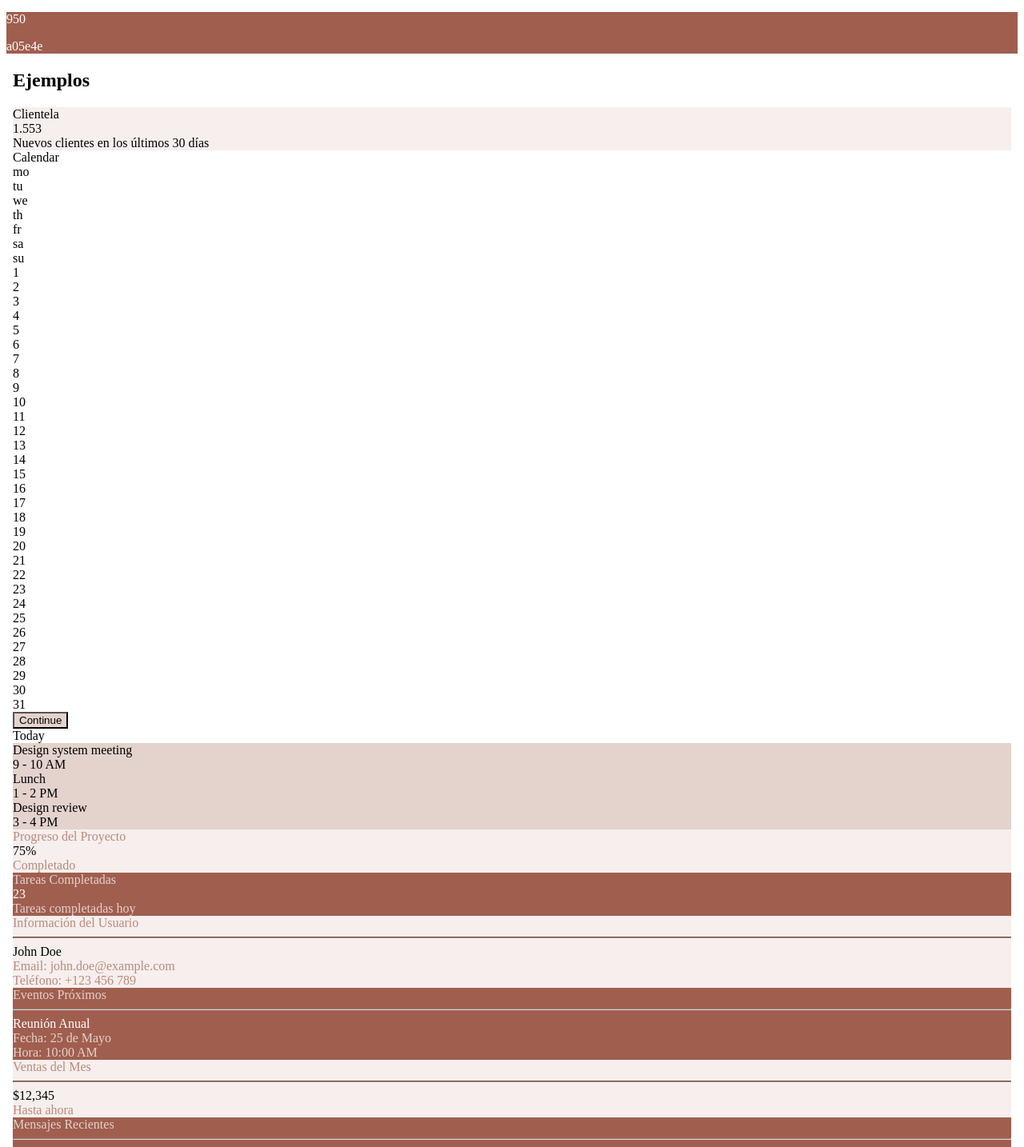
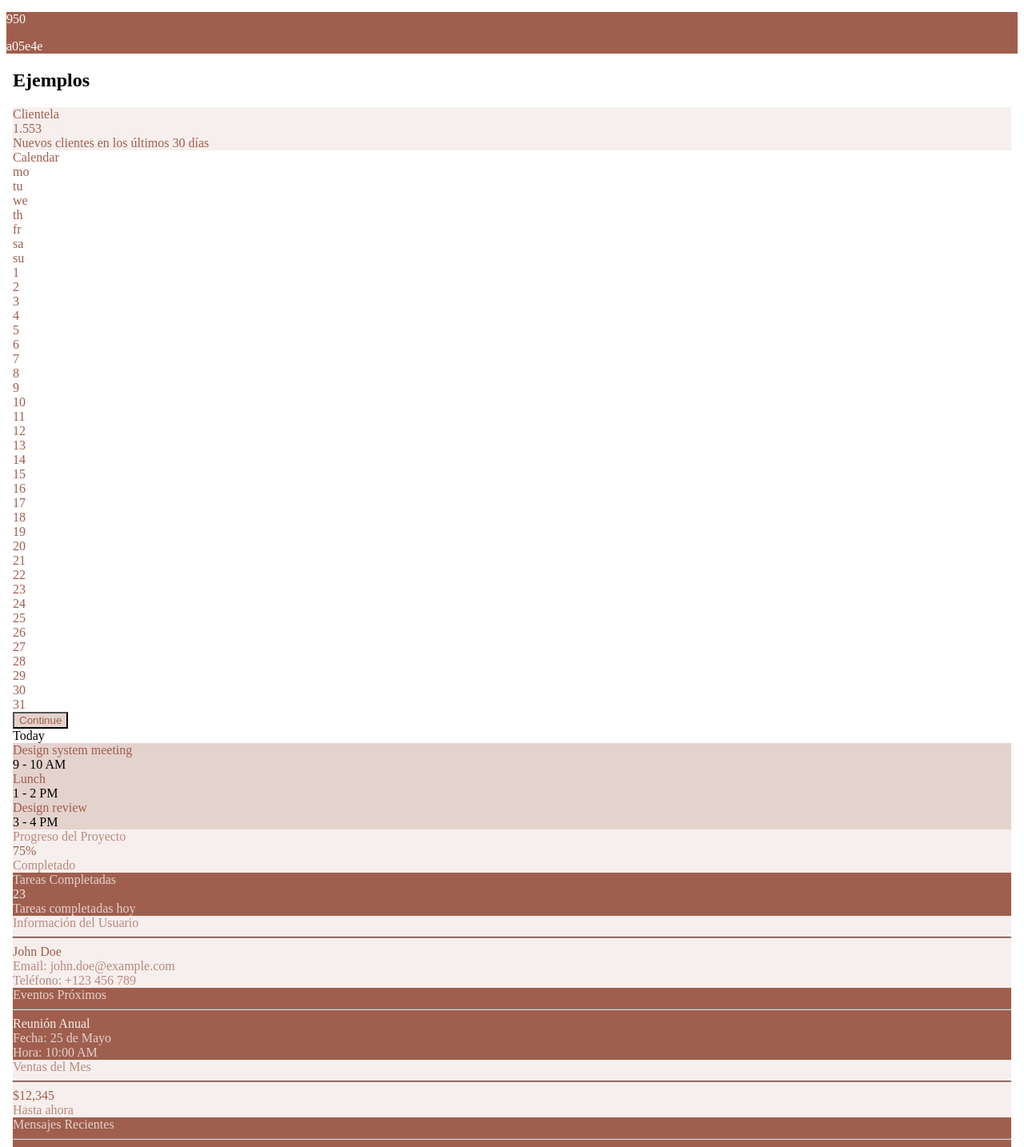
Before and after one commit to Leo-Spj/Generador-de-Paletas-de-Color-para-TailwindCss, a React (Vite) app in the folder src/renderer/: page / in a window 1280 px wide. Shown: the part 960-2394 px from the top of the page at 80% size. Built offline with nearby package versions, Linux system fonts and the light colour scheme.

Commit message:
Refactorizar colores de tarjetas en Examples.jsx

```diff
--- a/src/renderer/src/components/Examples.jsx
+++ b/src/renderer/src/components/Examples.jsx
@@ -20,37 +20,37 @@ function Examples({ paleta }) {
 
             {/* <!-- Card 1 --> */}
             <div style={{ backgroundColor: `#${paleta[0]}` }} className="rounded-lg shadow p-6">
-              <div className="text-sm uppercase" style={{ color: determinarOscuro(`#${paleta[0]}`) ? "#ffffff" : "#000000" }}>
+              <div className="text-sm uppercase" style={{ color: determinarOscuro(`#${paleta[0]}`) ? `#${paleta[0]}` : `#${paleta[10]}` }}>
                 Clientela
               </div>
-              <div className="text-6xl font-bold mt-2" style={{ color: determinarOscuro(`#${paleta[0]}`) ? "#ffffff" : "#000000" }}>
+              <div className="text-6xl font-bold mt-2" style={{ color: determinarOscuro(`#${paleta[0]}`) ? `#${paleta[0]}` : `#${paleta[10]}` }}>
                 1.553
                 <i className="fas fa-arrow-up"></i>
               </div>
-              <div className="text-sm mt-2" style={{ color: determinarOscuro(`#${paleta[0]}`) ? "#ffffff" : "#000000" }}>
+              <div className="text-sm mt-2" style={{ color: determinarOscuro(`#${paleta[0]}`) ? `#${paleta[0]}` : `#${paleta[10]}` }}>
                 Nuevos clientes en los últimos 30 días
               </div>
             </div>
 
             {/* <!-- Card 2 --> */}
             <div className="bg-white p-8 rounded-lg shadow">
-              <div className="font-bold" style={{ color: determinarOscuro(`#${paleta[0]}`) ? "#000000" : "#000000" }}>
+              <div className="font-bold" style={{ color: determinarOscuro(`#${paleta[0]}`) ? `#${paleta[0]}` : `#${paleta[10]}` }}>
                 Calendar
               </div>
               <div className="grid grid-cols-7 gap-1 text-center text-sm py-4">
                 {daysOfWeek.map(day => (
-                  <div key={day} style={{ color: determinarOscuro(`#${paleta[2]}`) ? "#000000" : "#000000" }}>{day}</div>
+                  <div key={day} style={{ color: determinarOscuro(`#${paleta[2]}`) ? `#${paleta[0]}` : `#${paleta[10]}` }}>{day}</div>
                 ))}
                 <div className="col-span-7 border-t mt-2"></div>
                 {daysOfMonth.map(day => (
-                  <div key={day} className={day === 1 ? "col-start-2" : ""} style={{ color: determinarOscuro(`#${paleta[2]}`) ? "#000000" : "#000000" }}>{day}</div>
+                  <div key={day} className={day === 1 ? "col-start-2" : ""} style={{ color: determinarOscuro(`#${paleta[2]}`) ? `#${paleta[0]}` : `#${paleta[10]}` }}>{day}</div>
                 ))}
               </div>
               <div className="col-span-7 border-t mt-2"></div>
               <button
                 style={{
                   backgroundColor: `#${paleta[2]}`,
-                  color: determinarOscuro(`#${paleta[2]}`) ? "#ffffff" : "#000000"
+                  color: determinarOscuro(`#${paleta[2]}`) ? `#${paleta[0]}` : `#${paleta[10]}`
                 }}
                 className="mt-4 px-4 py-2 rounded hover:bg-orange-300 transition duration-300"
               >
@@ -65,7 +65,7 @@ function Examples({ paleta }) {
                 <div style={{ backgroundColor: `#${paleta[2]}` }} className="p-4 rounded-lg flex justify-between items-center relative">
                   <div className="absolute left-0 top-0 bottom-0 w-1" style={{ backgroundColor: `#${paleta[7]}` }}></div>
                   <div className="pl-4">
-                    <div className="font-semibold" style={{ color: determinarOscuro(`#${paleta[2]}`) ? "#ffffff" : "#000000" }}>Design system meeting</div>
+                    <div className="font-semibold" style={{ color: determinarOscuro(`#${paleta[2]}`) ? `#${paleta[0]}` : `#${paleta[10]}` }}>Design system meeting</div>
                     <div className="text-gray-700 text-sm">9 - 10 AM</div>
                   </div>
                   <i className="fas fa-ellipsis-h text-gray-600"></i>
@@ -73,7 +73,7 @@ function Examples({ paleta }) {
                 <div style={{ backgroundColor: `#${paleta[2]}` }} className="p-4 rounded-lg flex justify-between items-center relative">
                   <div className="absolute left-0 top-0 bottom-0 w-1" style={{ backgroundColor: `#${paleta[7]}` }}></div>
                   <div className="pl-4">
-                    <div className="font-semibold" style={{ color: determinarOscuro(`#${paleta[2]}`) ? "#ffffff" : "#000000" }}>Lunch</div>
+                    <div className="font-semibold" style={{ color: determinarOscuro(`#${paleta[2]}`) ? `#${paleta[0]}` : `#${paleta[10]}` }}>Lunch</div>
                     <div className="text-gray-700 text-sm">1 - 2 PM</div>
                   </div>
                   <i className="fas fa-ellipsis-h text-gray-600"></i>
@@ -81,7 +81,7 @@ function Examples({ paleta }) {
                 <div style={{ backgroundColor: `#${paleta[2]}` }} className="p-4 rounded-lg flex justify-between items-center relative">
                   <div className="absolute left-0 top-0 bottom-0 w-1" style={{ backgroundColor: `#${paleta[7]}` }}></div>
                   <div className="pl-4">
-                    <div className="font-semibold" style={{ color: determinarOscuro(`#${paleta[2]}`) ? "#ffffff" : "#000000" }}>Design review</div>
+                    <div className="font-semibold" style={{ color: determinarOscuro(`#${paleta[2]}`) ? `#${paleta[0]}` : `#${paleta[10]}` }}>Design review</div>
                     <div className="text-gray-700 text-sm">3 - 4 PM</div>
                   </div>
                   <i className="fas fa-ellipsis-h text-gray-600"></i>
@@ -97,7 +97,7 @@ function Examples({ paleta }) {
                   Progreso del Proyecto
                 </div>
               </div>
-              <div className="text-4xl font-bold mt-2" style={{ color: determinarOscuro(`#${paleta[0]}`) ? "#ffffff" : "#000000" }}>
+              <div className="text-4xl font-bold mt-2" style={{ color: determinarOscuro(`#${paleta[0]}`) ? `#${paleta[0]}` : `#${paleta[10]}` }}>
                 75%
               </div>
               <div className="text-sm mt-2 mb-4" style={{ color: `#${paleta[7]}` }}>
@@ -120,7 +120,7 @@ function Examples({ paleta }) {
                   Tareas Completadas
                 </div>
               </div>
-              <div className="text-4xl font-bold mt-2" style={{ color: determinarOscuro(`#${paleta[10]}`) ? "#ffffff" : "#000000" }}>
+              <div className="text-4xl font-bold mt-2" style={{ color: determinarOscuro(`#${paleta[10]}`) ? `#${paleta[0]}` : `#${paleta[10]}` }}>
                 23
               </div>
               <div className="text-sm mt-2 mb-4" style={{ color: `#${paleta[2]}` }}>
@@ -142,7 +142,7 @@ function Examples({ paleta }) {
                 </div>
               </div>
               <hr className="my-4" style={{ borderColor: `#${paleta[7]}` }} />
-              <div className="text-2xl font-bold" style={{ color: determinarOscuro(`#${paleta[0]}`) ? "#ffffff" : "#000000" }}>
+              <div className="text-2xl font-bold" style={{ color: determinarOscuro(`#${paleta[0]}`) ? `#${paleta[0]}` : `#${paleta[10]}`}}>
                 John Doe
               </div>
               <div className="text-sm mt-2" style={{ color: `#${paleta[7]}` }}>
@@ -162,7 +162,7 @@ function Examples({ paleta }) {
                 </div>
               </div>
               <hr className="my-4" style={{ borderColor: `#${paleta[2]}` }} />
-              <div className="text-lg font-bold" style={{ color: determinarOscuro(`#${paleta[10]}`) ? "#ffffff" : "#000000" }}>
+              <div className="text-lg font-bold" style={{ color: determinarOscuro(`#${paleta[10]}`) ? `#${paleta[0]}` : `#${paleta[10]}`}}>
                 Reunión Anual
               </div>
               <div className="text-sm mt-2" style={{ color: `#${paleta[2]}` }}>
@@ -181,7 +181,7 @@ function Examples({ paleta }) {
                 </div>
               </div>
               <hr className="my-4" style={{ borderColor: `#${paleta[7]}` }} />
-              <div className="text-4xl font-bold" style={{ color: determinarOscuro(`#${paleta[0]}`) ? "#ffffff" : "#000000" }}>
+              <div className="text-4xl font-bold" style={{ color: determinarOscuro(`#${paleta[0]}`) ? `#${paleta[0]}` : `#${paleta[10]}` }}>
                 $12,345
               </div>
               <div className="text-sm mt-2" style={{ color: `#${paleta[7]}` }}>
@@ -198,7 +198,7 @@ function Examples({ paleta }) {
                 </div>
               </div>
               <hr className="my-4" style={{ borderColor: `#${paleta[2]}` }} />
-              <div className="text-lg font-bold" style={{ color: determinarOscuro(`#${paleta[10]}`) ? "#ffffff" : "#000000" }}>
+              <div className="text-lg font-bold" style={{ color: determinarOscuro(`#${paleta[10]}`) ? `#${paleta[0]}` : `#${paleta[10]}` }}>
                 Tienes 5 mensajes nuevos
               </div>
               <div className="text-sm mt-2" style={{ color: `#${paleta[2]}` }}>
```
